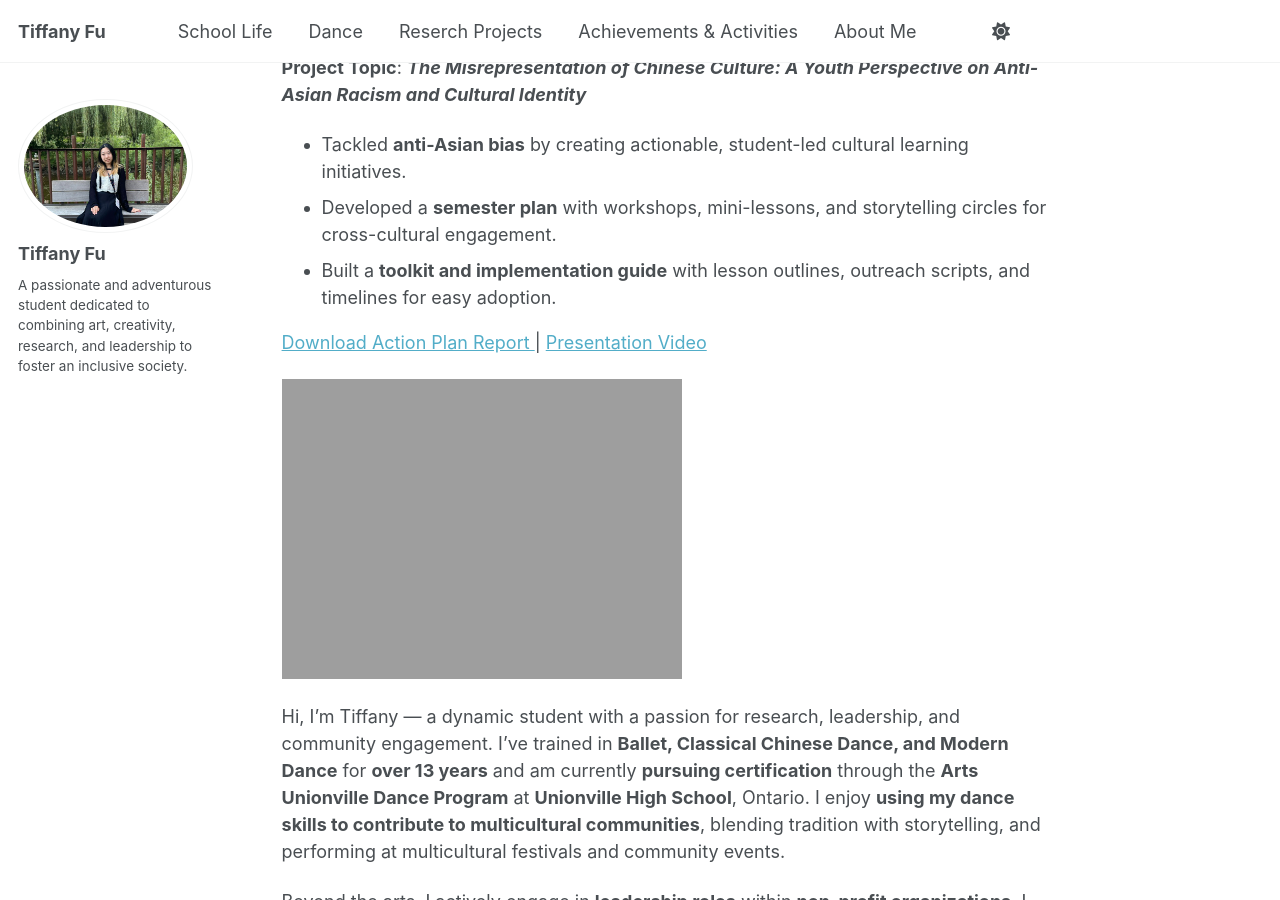
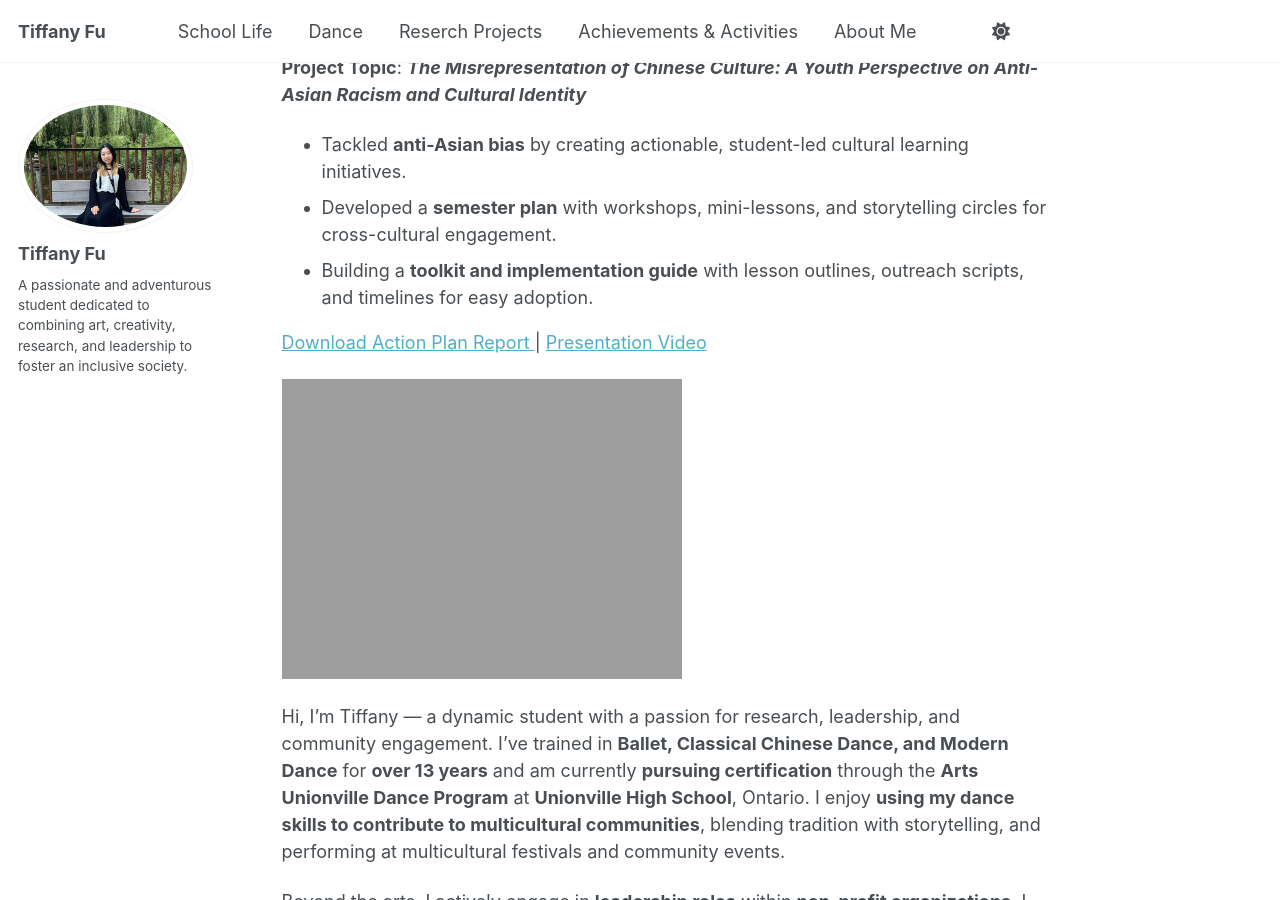
Before and after one commit to TiffanyJTFu/TiffanyTestWeb, a Jekyll site: the page built from _pages/about.md, in a window 1280 px wide and 900 px high, scrolled down 3982 px. Built offline with Jekyll 4.4.1, drawn with Linux system fonts in a browser that asks for light colours; a script that is not in the unit is left out.

Commit message:
Update about.md

```diff
--- a/_pages/about.md
+++ b/_pages/about.md
@@ -55,7 +55,7 @@ redirect_from:
 <br>**Project Topic**: <i>**The Misrepresentation of Chinese Culture: A Youth Perspective on Anti-Asian Racism and Cultural Identity**</i>
 * Tackled **anti-Asian bias** by creating actionable, student-led cultural learning initiatives.
 * Developed a **semester plan** with workshops, mini-lessons, and storytelling circles for cross-cultural engagement.
-* Built a **toolkit and implementation guide** with lesson outlines, outreach scripts, and timelines for easy adoption.
+* Building a **toolkit and implementation guide** with lesson outlines, outreach scripts, and timelines for easy adoption.
 
 <a href="https://www.tiffu.ca/files/Step 8B_ Action plan Final Report - Tiffany Fu.pdf" target="_blank" rel="noopener noreferrer">Download Action Plan Report
 </a> | <a href="https://www.tiffu.ca/files/Action plan Presentation.mp4" target="_blank" rel="noopener noreferrer">Presentation Video</a>&nbsp;
```
